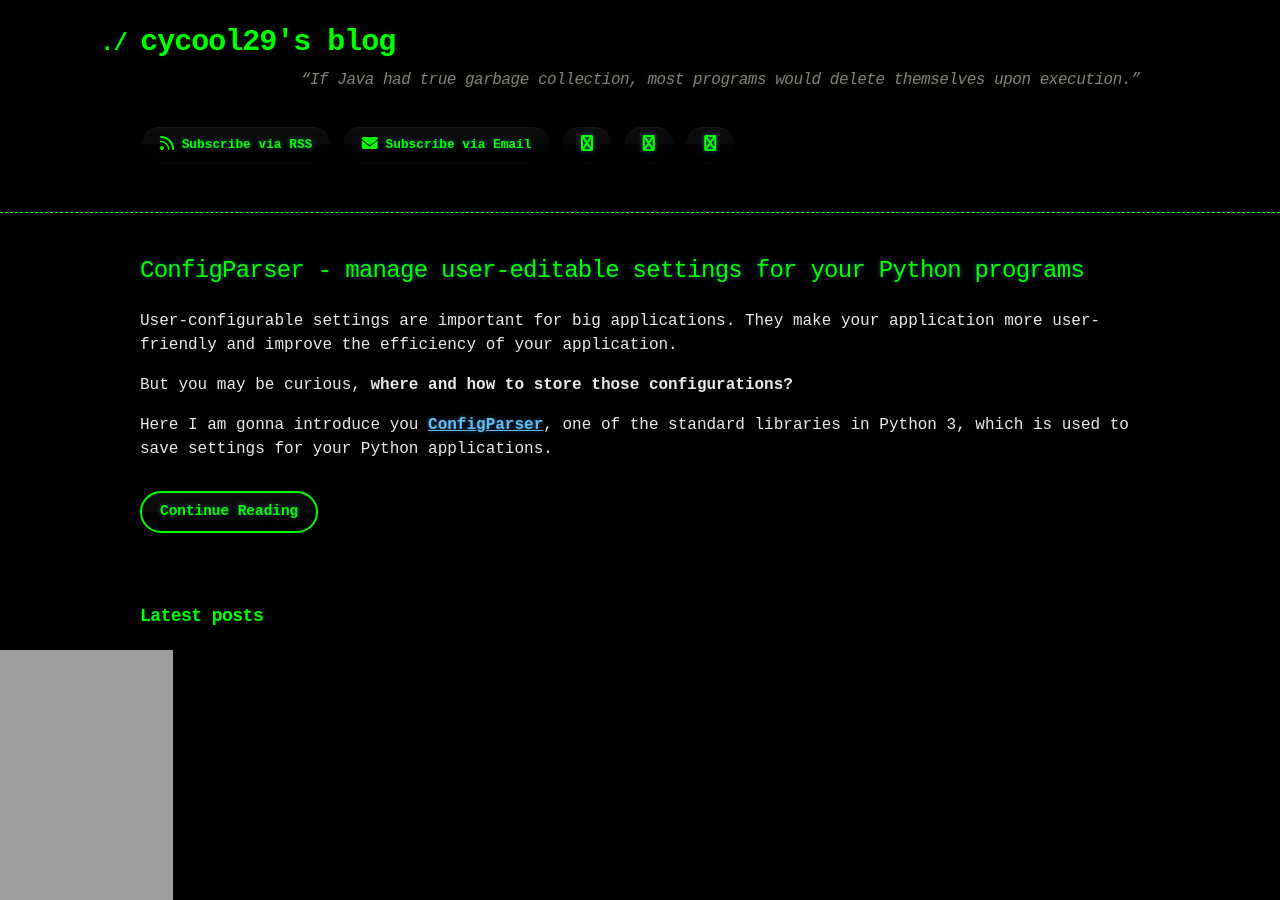
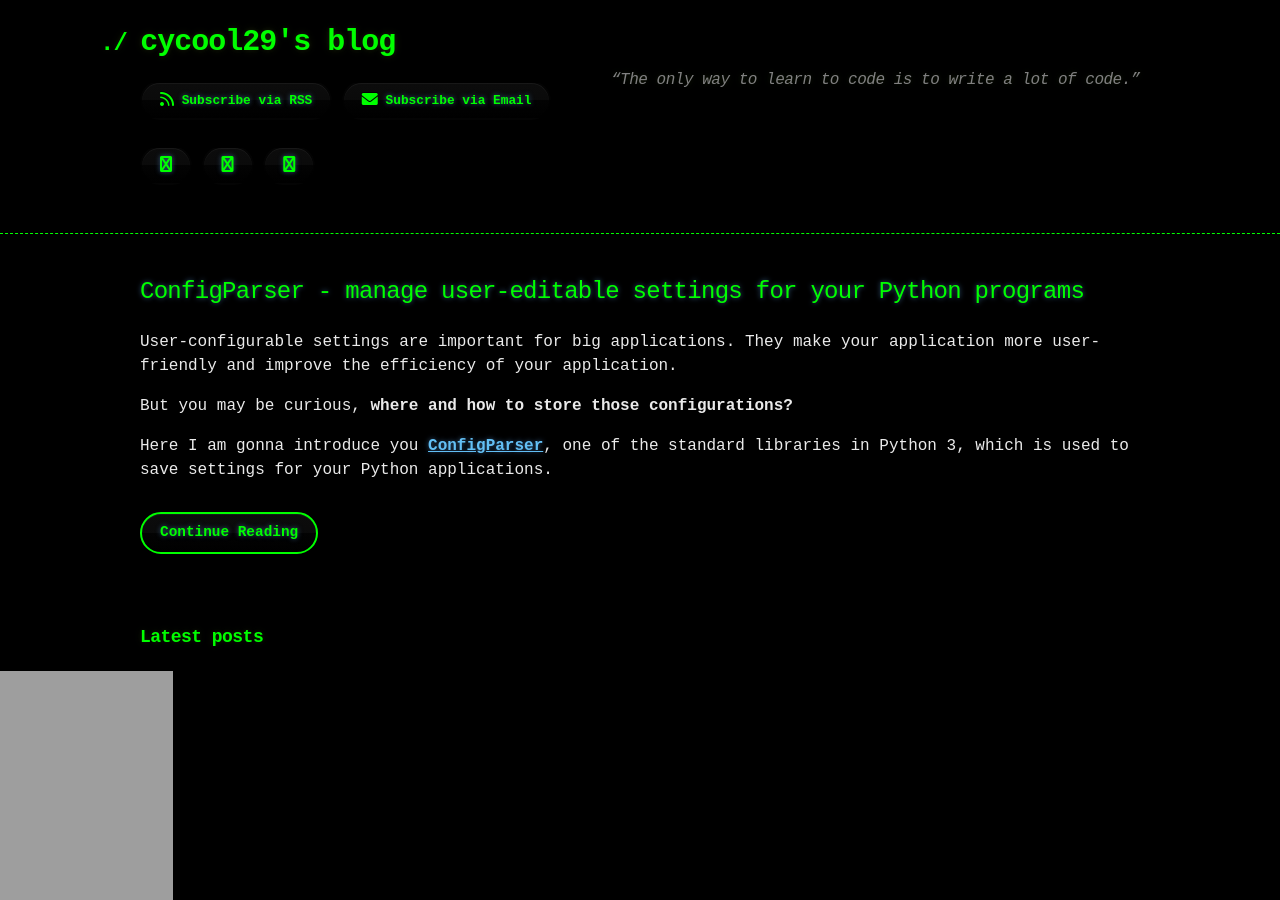
Before and after one commit to cycool29/cycool29.github.io, a Jekyll site: the page built from index.md, in a window 1280 px wide and 900 px high. Built offline with Jekyll 4.4.1, drawn with Linux system fonts in a browser that asks for light colours; a style sheet for code colours, icons or effects is not loaded.

Commit message:
Update quotes

```diff
--- a/_config.yml
+++ b/_config.yml
@@ -1,5 +1,5 @@
 title: cycool29's blog
-description: "“If Java had true garbage collection, most programs would delete themselves upon execution.” "
+description: "“The only way to learn to code is to write a lot of code.” "
 bio: A high school student. Intermediate in Python, Git, Bash. Learning JavaScript. He/Him. "
 author: cycool29
 url: https://cycool29.github.io
```
